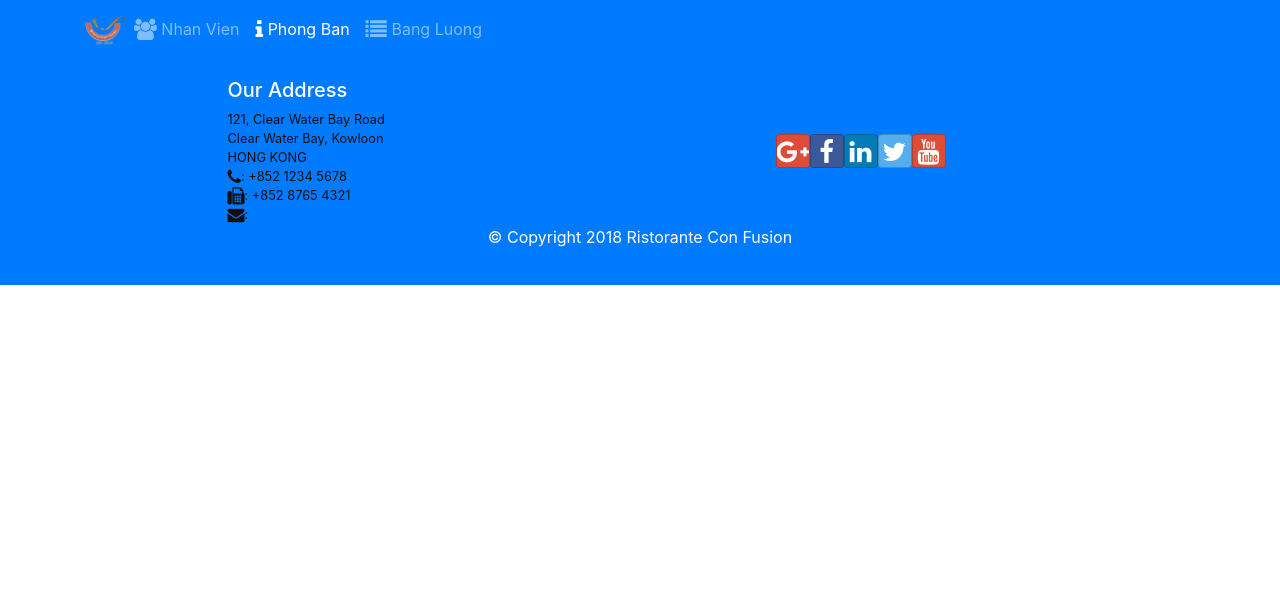
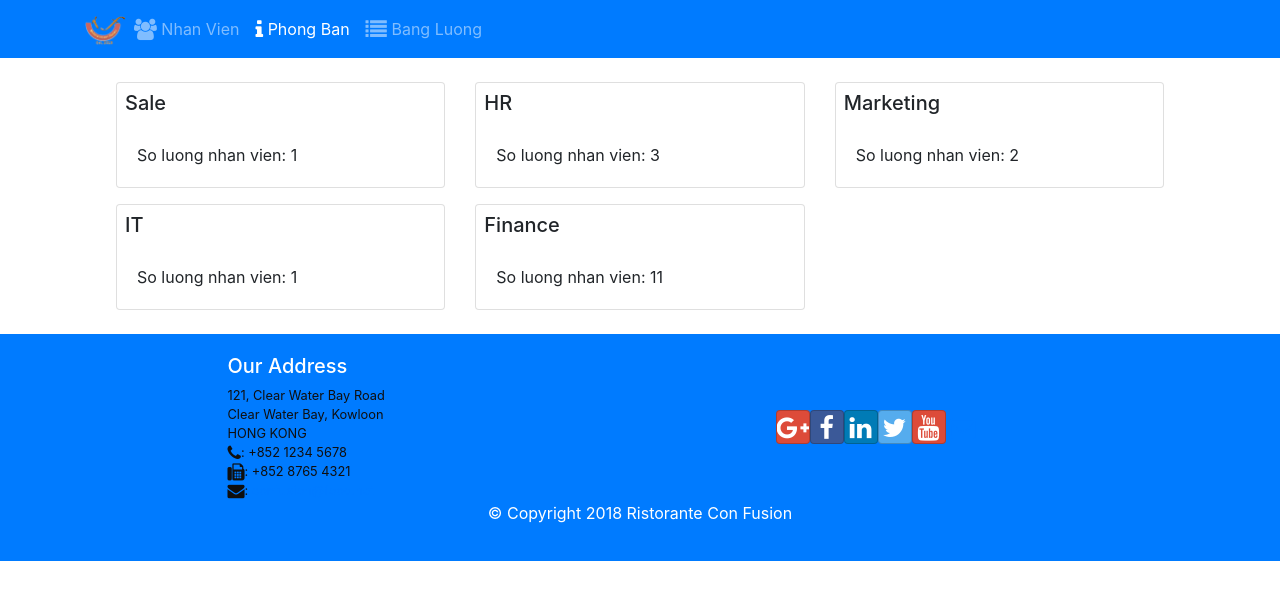
Before and after one commit to bntuan/funix-reactjs-asm, a React (Create React App) app: page /phongban in a window 1280 px wide. Shown: the top 600 px of the page. Built offline with nearby package versions, Linux system fonts and the light colour scheme.

Commit message:
upload phongban

```diff
--- /dev/null
+++ b/src/components/Department.js
@@ -0,0 +1,32 @@
+import React, { Component } from 'react';
+import { Card, CardTitle, CardBody, CardText } from 'reactstrap';
+
+class RenderDept extends Component {
+    render() {
+        return (
+            <Card>
+                <CardTitle className='m-2'>{this.props.dept.name}</CardTitle>
+                <CardBody>
+                    <CardText>So luong nhan vien: {this.props.dept.numberOfStaff}</CardText>
+                </CardBody>
+            </Card>
+        );
+    }
+}
+
+function Department(props) {
+    const departments =props.dept.map((department) => {
+        return (
+            <div className='col-12 col-md-6 col-lg-4 mt-2 mb-2' key={department.id}>
+                <RenderDept dept={department} />
+            </div>
+        );
+    });
+    return (
+        <div className='container'>
+            <div className='row shadow m-3'>{departments}</div>
+        </div>
+    );
+}
+
+export default Department;
--- a/src/components/Main.js
+++ b/src/components/Main.js
@@ -5,6 +5,7 @@
 import Footer from "./Footer";
 import { Switch, Route } from 'react-router-dom';
 import { DEPARTMENTS, STAFFS } from '../shared/staffs';
+import Department from "./Department";
 
 function Main() {
     const [nhanvien, setNhanVien] = useState({
@@ -36,6 +37,10 @@
                     path='/nhanvien/:nhanvienId'
                     component={StaffWithId}
                 />
+                <Route
+                    path='/phongban'
+                    component={() => <Department dept={nhanvien.departments} />}
+                />
             </Switch>
             <Footer />
         </div>
```
Also changed, not shown: src/components/Salary.js (added).
